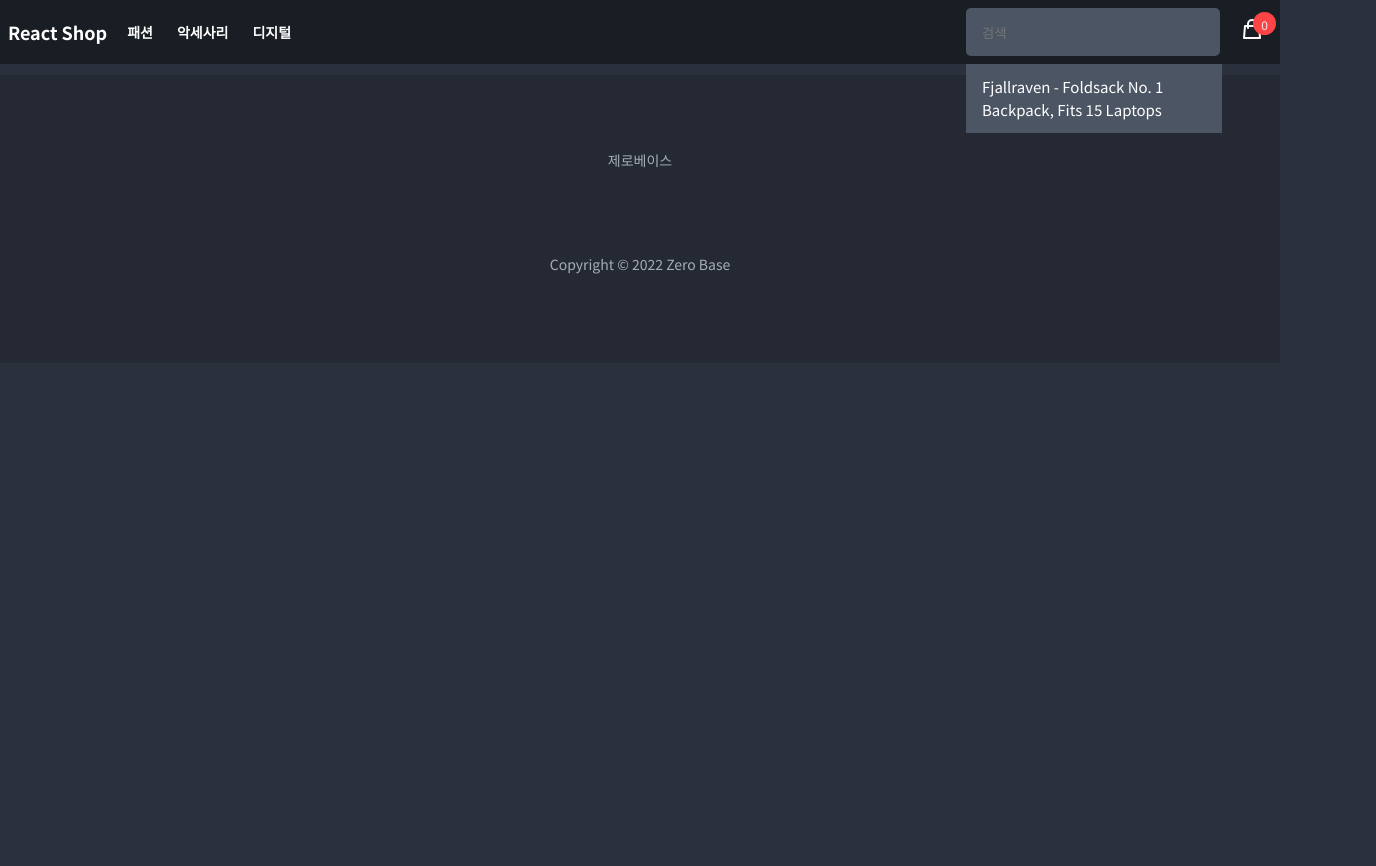
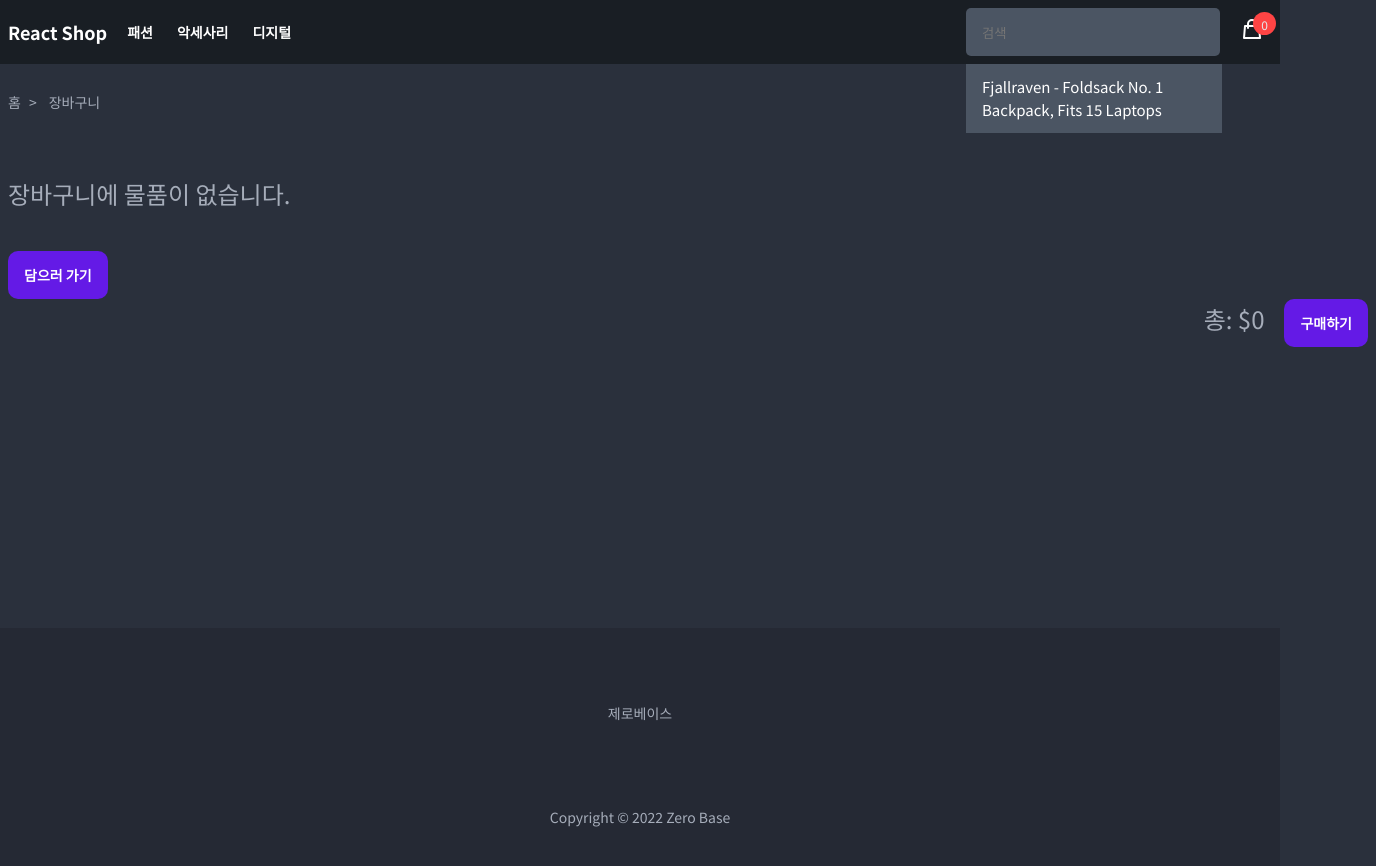
Before and after one commit to yepark98/React-Shop, a React (Create React App) app: page /cart in a window 1280 px wide. Shown: the top 866 px of the page, 1376 px wide, since content can reach past the window. Before the commit the page ends 800 px from the top, so only its background shows below. Built offline with nearby package versions, Linux system fonts and the light colour scheme.

Commit message:
cart 화면 구현

```diff
--- /dev/null
+++ b/src/components/cart/CartPage.module.css
@@ -0,0 +1,71 @@
+.container {
+  margin: 0 auto;
+  padding: 84px 8px 32px;
+  width: 1360px;
+  min-height: calc(100vh - 4rem - 224px);
+}
+
+.menuArea {
+  padding: 8px 0;
+}
+
+.menuList {
+  display: flex;
+  margin: 0;
+  font-size: 14px;
+  color: #a6adba;
+}
+
+.menuCategory::before {
+  content: ">";
+  margin: 0 12px 0 8px;
+}
+
+.cartArea {
+  margin-top: 56px;
+}
+
+.cartNull {
+  text-align: left;
+}
+
+.cartNullTitle {
+  margin: 0;
+  font-size: 24px;
+  font-weight: inherit;
+  color: #a6adba;
+}
+
+.button {
+  padding: 0 16px;
+  height: 48px;
+  font-size: 14px;
+  font-weight: 600;
+  border: 0;
+  border-radius: 10px;
+  color: #ffffff;
+  cursor: pointer;
+  transition: all 0.2s linear;
+  background-color: #641ae6;
+}
+
+.button:hover {
+  background-color: #4a08bd;
+}
+
+.buttonTop {
+  margin-top: 40px;
+}
+
+.buttonleft {
+  margin-left: 20px;
+}
+
+.cartPrice {
+  text-align: right;
+}
+
+.totalPrice {
+  font-size: 24px;
+  color: #a6adba;
+}
--- a/src/components/cart/CartPage.tsx
+++ b/src/components/cart/CartPage.tsx
@@ -1,9 +1,38 @@
 import React from "react";
+import styles from "./CartPage.module.css";
+import { useNavigate } from "react-router-dom";
 
 const CartPage = () => {
+  const navigate = useNavigate();
+
   return (
-    <section>
-      <h2>CartPage</h2>
+    <section className={styles.container}>
+      <div className={styles.menuArea}>
+        <ul className={styles.menuList}>
+          <li className={styles.menuHome}>홈</li>
+          <li className={styles.menuCategory}>장바구니</li>
+        </ul>
+      </div>
+      <div className={styles.cartArea}>
+        <div className={styles.cartNull}>
+          <h2 className={styles.cartNullTitle}>장바구니에 물품이 없습니다.</h2>
+          <button
+            className={`${styles.button} ${styles.buttonTop}`}
+            onClick={() => navigate("/")}
+          >
+            담으러 가기
+          </button>
+        </div>
+        <div className={styles.cart}>
+          <div></div>
+          <div className={styles.cartPrice}>
+            <span className={styles.totalPrice}>총: $0</span>
+            <button className={`${styles.button} ${styles.buttonleft}`}>
+              구매하기
+            </button>
+          </div>
+        </div>
+      </div>
     </section>
   );
 };
```
